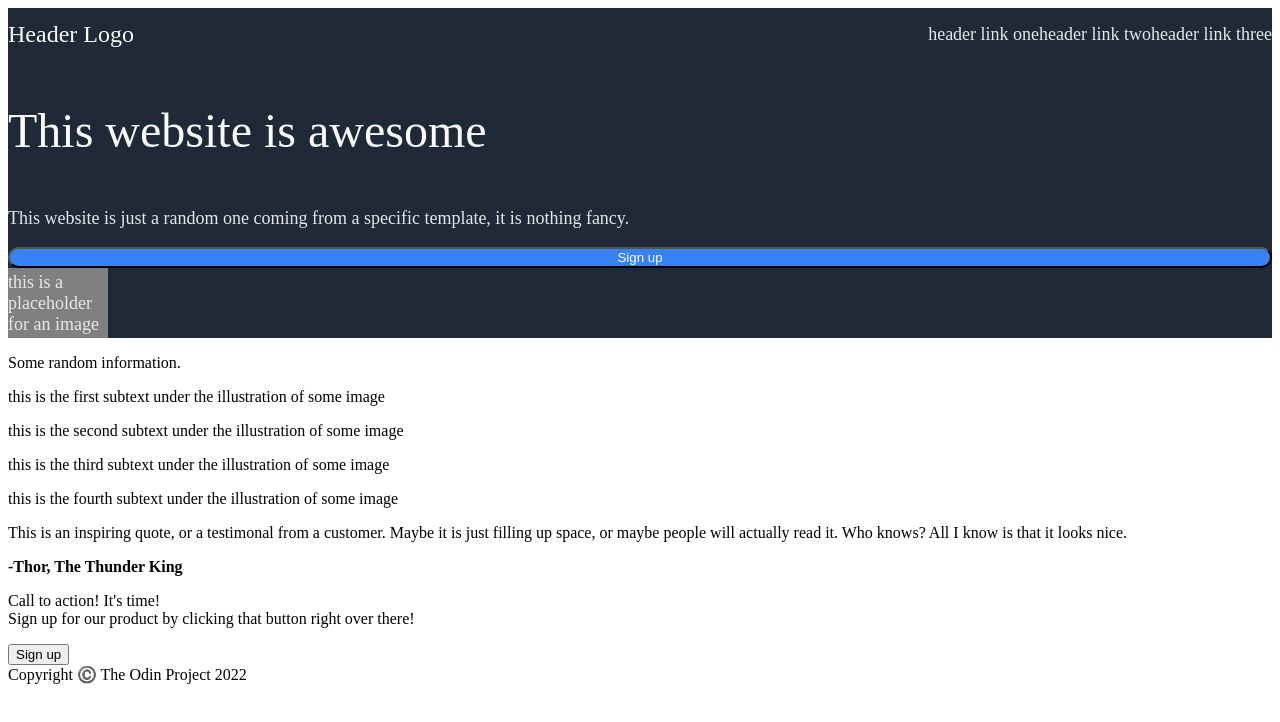
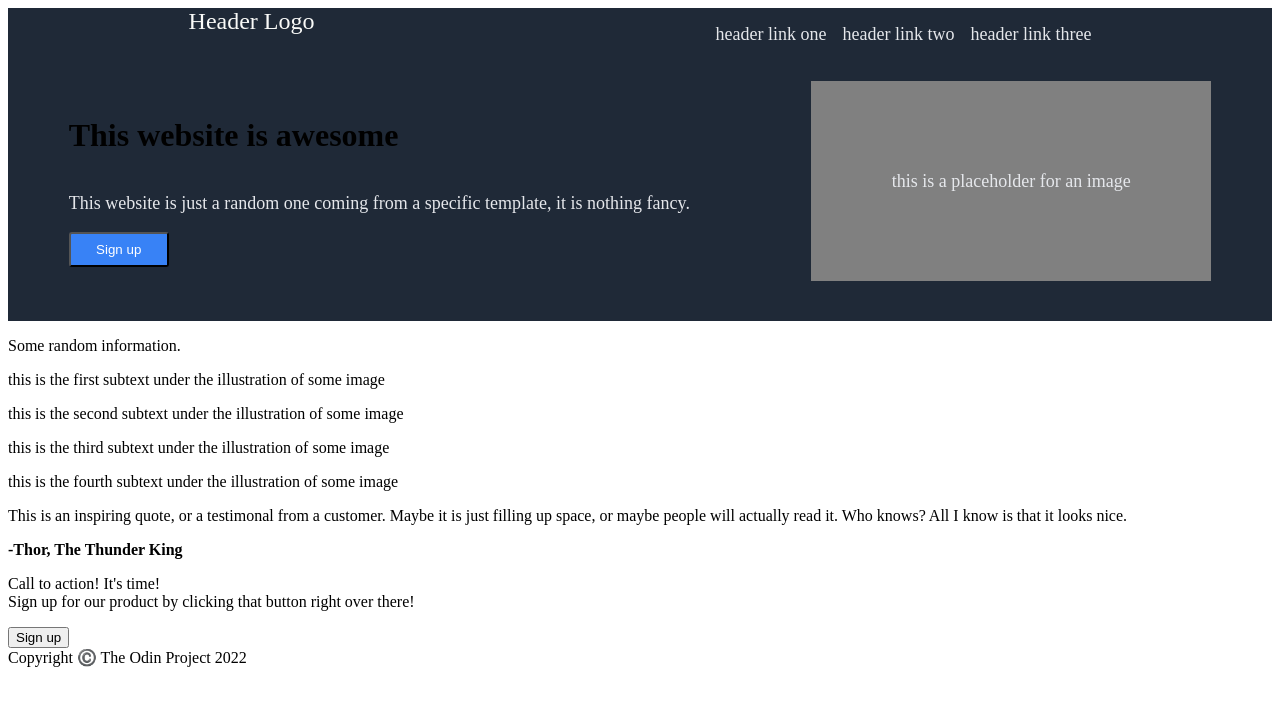
Before and after one commit to YossraElhaddad/landing-page, a plain HTML site: page index.html in a window 1280 px wide. Drawn offline with Linux system fonts and the light colour scheme.

Commit message:
Fix some flex

```diff
--- a/style.css
+++ b/style.css
@@ -8,14 +8,16 @@
     display: flex;
     flex-direction: column;
     justify-content: center;
-    gap: 10px;
+    gap: 20px;
     background-color: #1F2937;
+    padding-bottom: 40px;
 }
 
 .top-header {
     display: flex;
-    justify-content: space-between;
-    align-items: center;
+    justify-content: space-around;
+    flex: 1;
+    padding-top: 0;
 }
 
 .logo {
@@ -25,7 +27,8 @@
 
 .header-links {
     display: flex;
-    justify-content: space-between;
+    padding-top: 0;
+    gap: 16px;
 }
 
 li {
@@ -34,6 +37,13 @@ li {
 
 a {
     text-decoration: none;
+}
+
+.bottom-header {
+    display: flex;
+    justify-content: space-around;
+    align-items: center;
+    flex: 1;
 }
 
 .header-box {
@@ -46,19 +56,21 @@ a {
     align-items: center;
     justify-content: center;
     background-color: grey;
-    width: 100px;
-    height: 70px;
+    width: 400px;
+    height: 200px;
 }
 
 .image-placeholder p {
     color: #E5E7EB;
     font-size: 18px;
+    text-align: center;
 }
 
-.header-box h1 {
+.header-box strong {
     font-size: 48px;
     color: #F9FAF8;
-    font-weight: 400;
+    font-weight: 900;
+    margin-bottom: -14px;
 }
 
 .header-box p,
@@ -68,7 +80,14 @@ a {
 }
 
 .header-box button {
-    border-radius: 25px;
+    border-radius: 3px;
     background-color: #3882F6;
     color: white;
+    padding: 8px 16px;
+    width: 100px;
+    height: 35px;
+    text-align: center;
+    display: flex;
+    justify-content: center;
+    align-items: center;
 }
```
